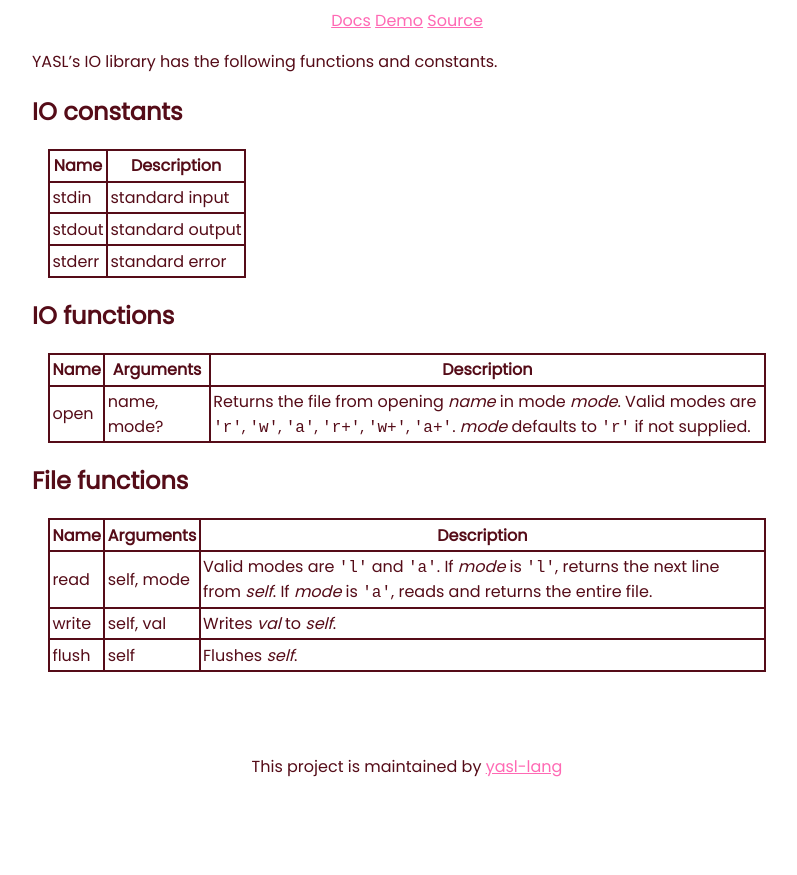
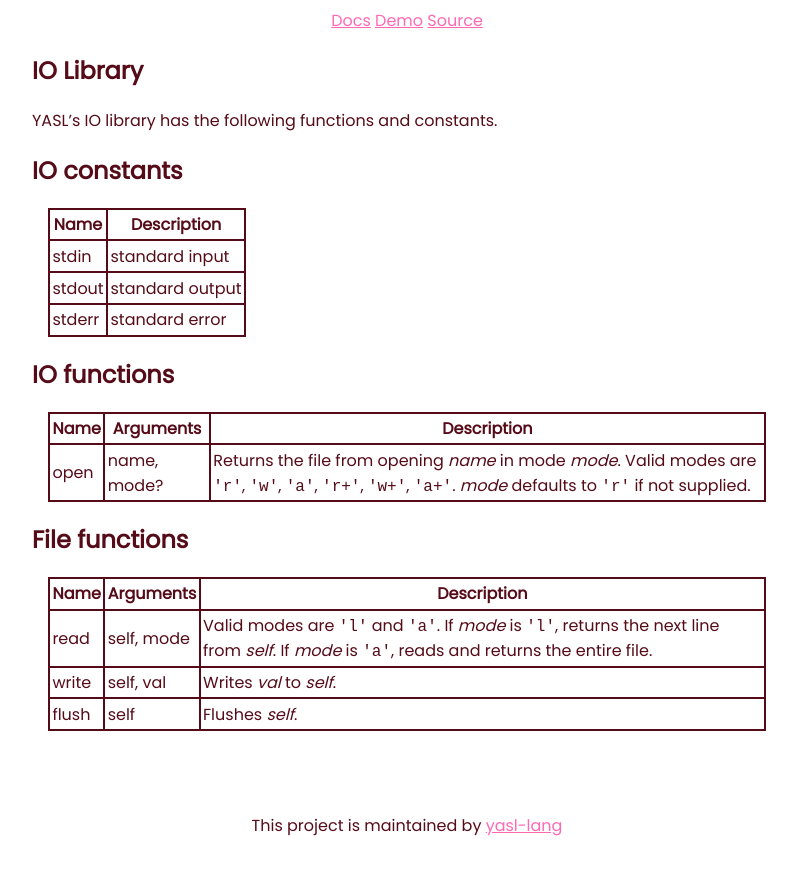
Before and after one commit to yasl-lang/docs, a Jekyll site: the page built from standard-library/io-library.md, in a window 1280 px wide. Shown: the top 875 px of the page, without its empty margins (233-1030 px from the left). Built offline with Jekyll 4.4.1, drawn with Linux system fonts in a browser that asks for light colours; our own code applies the rules of GitHub Pages for plain Markdown files; a script that is not in the unit is left out.

Commit message:
Update io-library.md

```diff
--- a/standard-library/io-library.md
+++ b/standard-library/io-library.md
@@ -1,3 +1,5 @@
+# IO Library
+
 YASL's IO library has the following functions and constants.
 
 ## IO constants
```
